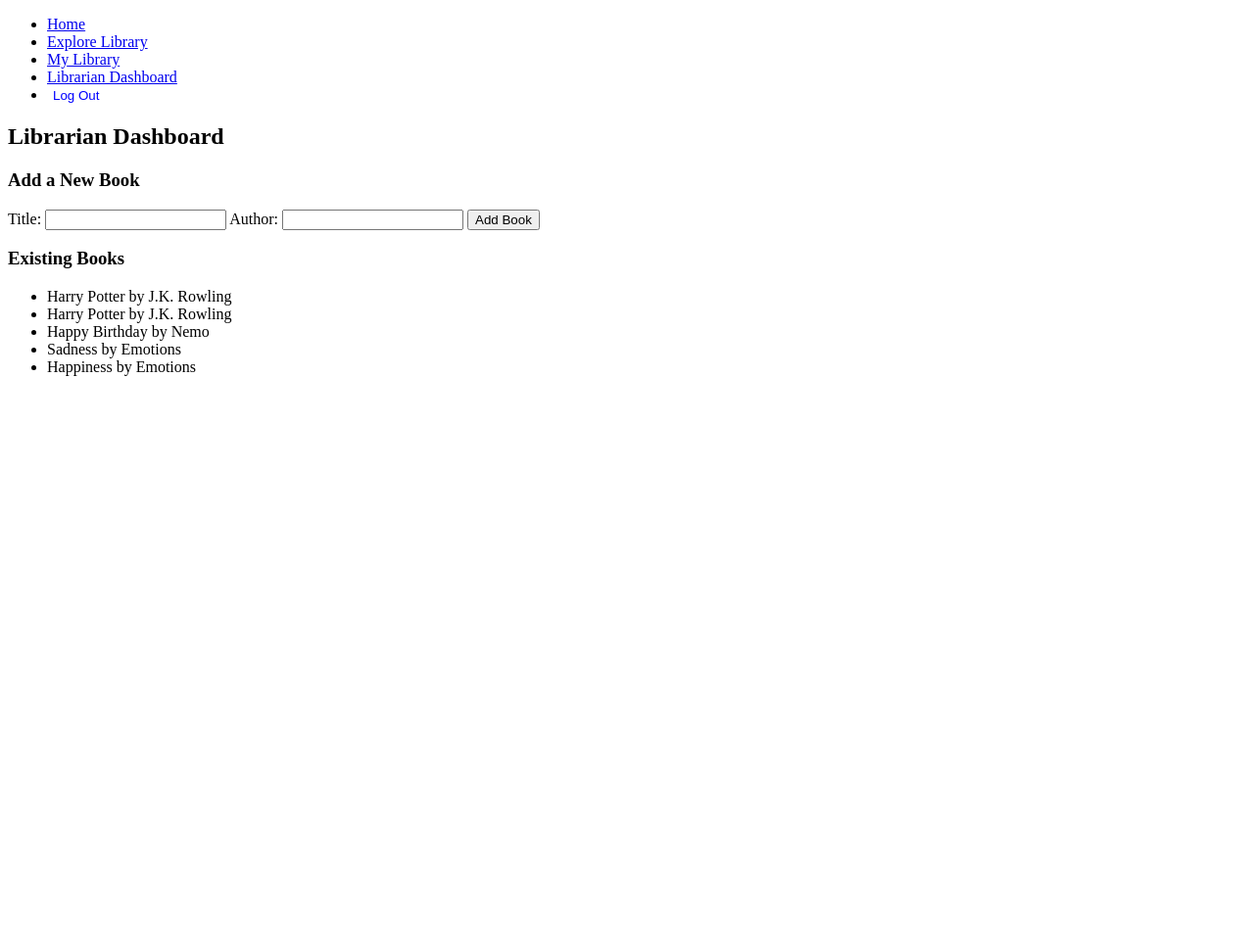
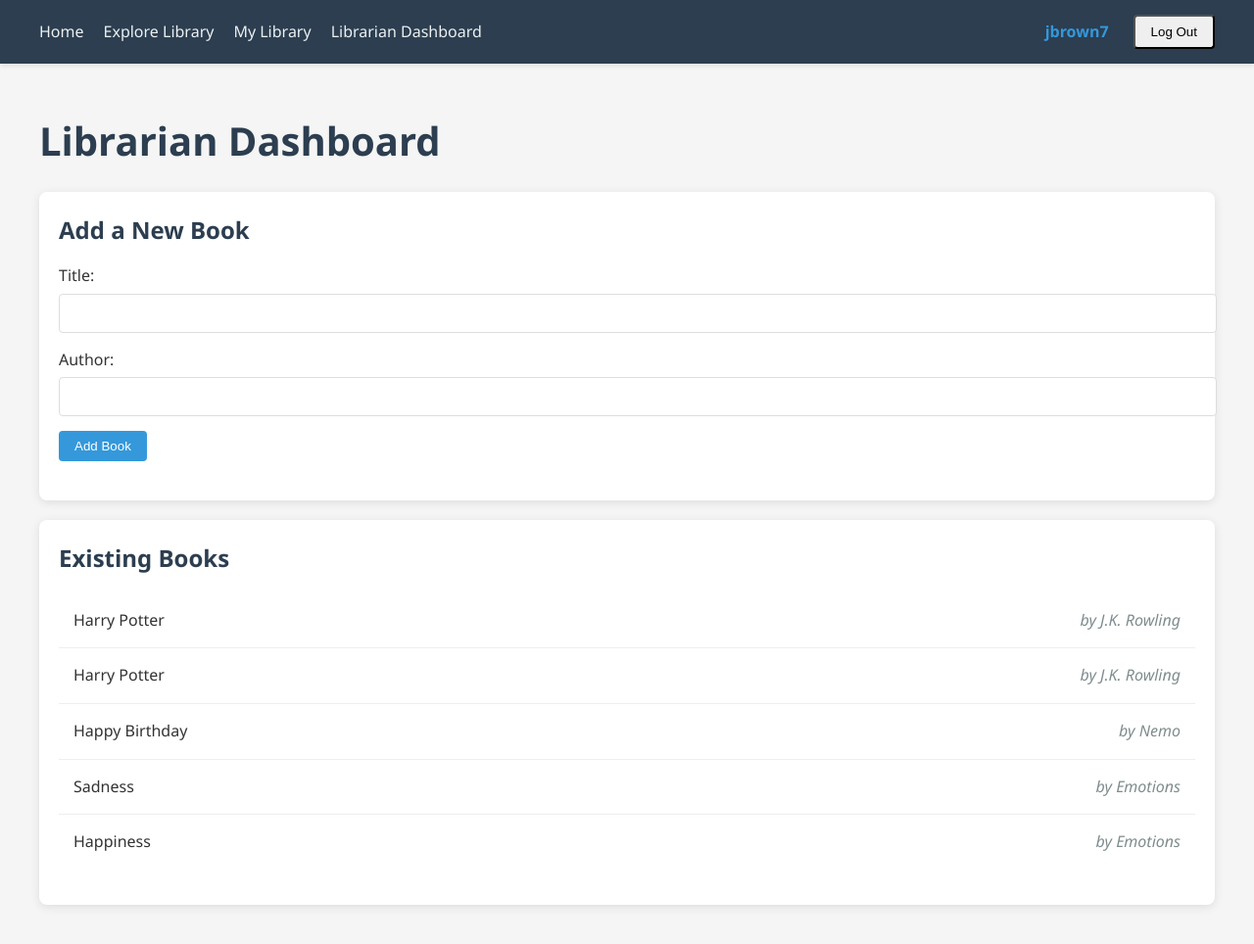
Before and after one commit to notjup1ter/textbook-rental-app, a Django app: page /library/librarian/ in a window 1280 px wide. Shown: the whole page at 98% size. Before the commit the page ends 384 px from the top, so only its background shows below. Run offline with Django 3.2, Linux system fonts and the light colour scheme; a user stored in the database is signed in; data comes from the database, SQL or seed files in the repository; both versions use the stored data as it was after the commit.

Commit message:
aesthetics

```diff
--- /dev/null
+++ b/library/static/library/css/style.css
@@ -0,0 +1,222 @@
+/* Global Styles */
+body {
+    font-family: 'Segoe UI', Tahoma, Geneva, Verdana, sans-serif;
+    line-height: 1.6;
+    color: #333;
+    margin: 0;
+    padding: 0;
+    background-color: #f5f5f5;
+}
+
+.container {
+    max-width: 1200px;
+    margin: 0 auto;
+    padding: 20px;
+}
+
+/* Navigation */
+nav {
+    background-color: #2c3e50;
+    padding: 15px 0;
+    box-shadow: 0 2px 5px rgba(0, 0, 0, 0.1);
+}
+
+.nav-container {
+    display: flex;
+    justify-content: space-between;
+    align-items: center;
+    max-width: 1200px;
+    margin: 0 auto;
+    padding: 0 20px;
+}
+
+.nav-links {
+    display: flex;
+    list-style: none;
+    margin: 0;
+    padding: 0;
+}
+
+.nav-links li {
+    margin-right: 20px;
+}
+
+.nav-links li a {
+    color: #ecf0f1;
+    text-decoration: none;
+    font-weight: 500;
+    transition: color 0.3s;
+}
+
+.nav-links li a:hover {
+    color: #3498db;
+}
+
+.user-section {
+    display: flex;
+    align-items: center;
+}
+
+.username {
+    color: #3498db;
+    font-weight: 600;
+    margin-right: 15px;
+}
+
+.user-section a {
+    color: #ecf0f1;
+    text-decoration: none;
+    margin-left: 10px;
+    font-weight: 500;
+    transition: color 0.3s;
+}
+
+.user-section a:hover {
+    color: #3498db;
+}
+
+.logout-btn {
+    margin-left: 10px;
+}
+
+/* Buttons */
+button, .btn {
+    padding: 8px 16px;
+    border-radius: 4px;
+    cursor: pointer;
+    font-weight: 500;
+    transition: all 0.3s;
+}
+
+button.primary, .btn-primary {
+    background-color: #3498db;
+    color: white;
+    border: none;
+}
+
+button.primary:hover, .btn-primary:hover {
+    background-color: #2980b9;
+}
+
+button.danger, .btn-danger {
+    background-color: #e74c3c;
+    color: white;
+    border: none;
+}
+
+button.danger:hover, .btn-danger:hover {
+    background-color: #c0392b;
+}
+
+/* Cards */
+.card {
+    background-color: white;
+    border-radius: 8px;
+    box-shadow: 0 2px 10px rgba(0, 0, 0, 0.1);
+    padding: 20px;
+    margin-bottom: 20px;
+}
+
+.card-title {
+    margin-top: 0;
+    color: #2c3e50;
+    font-size: 1.5rem;
+}
+
+/* Book List */
+.book-list {
+    list-style: none;
+    padding: 0;
+}
+
+.book-item {
+    display: flex;
+    justify-content: space-between;
+    align-items: center;
+    padding: 15px;
+    border-bottom: 1px solid #eee;
+}
+
+.book-item:last-child {
+    border-bottom: none;
+}
+
+.book-title {
+    font-weight: 500;
+}
+
+.book-author {
+    color: #7f8c8d;
+    font-style: italic;
+}
+
+/* Forms */
+form {
+    margin-bottom: 20px;
+}
+
+.form-group {
+    margin-bottom: 15px;
+}
+
+label {
+    display: block;
+    margin-bottom: 5px;
+    font-weight: 500;
+}
+
+input[type="text"],
+input[type="email"],
+input[type="password"] {
+    width: 100%;
+    padding: 10px;
+    border: 1px solid #ddd;
+    border-radius: 4px;
+    font-size: 16px;
+}
+
+/* Headers */
+h1, h2, h3 {
+    color: #2c3e50;
+}
+
+h1 {
+    font-size: 2.5rem;
+    margin-bottom: 20px;
+}
+
+h2 {
+    font-size: 2rem;
+    margin-bottom: 15px;
+}
+
+h3 {
+    font-size: 1.5rem;
+    margin-bottom: 10px;
+}
+
+/* Social Login */
+.social-login {
+    margin-top: 20px;
+    text-align: center;
+}
+
+.social-login a {
+    display: inline-block;
+    padding: 10px 20px;
+    background-color: #4285F4;
+    color: white;
+    text-decoration: none;
+    border-radius: 4px;
+    font-weight: 500;
+}
+
+.social-login a:hover {
+    background-color: #3367D6;
+}
+
+/* Already in library indicator */
+.in-library {
+    color: #27ae60;
+    font-weight: 500;
+}
--- a/library/templates/library/base.html
+++ b/library/templates/library/base.html
@@ -1,3 +1,4 @@
+{% load static %}
 {% load custom_filters %}
 <!DOCTYPE html>
 <html lang="en">
@@ -5,10 +6,12 @@
     <meta charset="UTF-8" />
     <meta name="viewport" content="width=device-width, initial-scale=1.0" />
     <title>{% block title %}Library{% endblock %}</title>
+    <link rel="stylesheet" href="{% static 'library/css/style.css' %}">
   </head>
   <body>
     <nav>
-        <ul>
+        <div class="nav-container">
+            <ul class="nav-links">
                 <li><a href="{% url 'home' %}">Home</a></li>
                 <li><a href="{% url 'explore_library' %}">Explore Library</a></li>
                 <li><a href="{% url 'my_library' %}">My Library</a></li>
@@ -16,17 +19,23 @@
                     {% if user.profile.role == 'librarian' %}
                         <li><a href="{% url 'librarian_dashboard' %}">Librarian Dashboard</a></li>
                     {% endif %}
-                <li>
-                    <a href="{% url 'account_logout' %}">
-                        <button type="submit" style="background:none; border:none; color:blue; cursor:pointer;"> Log Out</button>
-                    </a>
-                </li>
-            {% else %}
-                <li><a href="{% url 'login' %}">Login</a></li>
-                <li><a href="{% url 'register' %}">Register</a></li>
                 {% endif %}
             </ul>
+            <div class="user-section">
+                {% if user.is_authenticated %}
+                    <span class="username">{{ user.username }}</span>
+                    <a href="{% url 'account_logout' %}" class="logout-btn">
+                        <button type="submit" class="btn">Log Out</button>
+                    </a>
+                {% else %}
+                    <a href="{% url 'login' %}">Login</a>
+                    <a href="{% url 'register' %}">Register</a>
+                {% endif %}
+            </div>
+        </div>
     </nav>
-    <div>{% block content %} {% endblock %}</div>
+    <div class="container">
+        {% block content %}{% endblock %}
+    </div>
   </body>
 </html>
--- a/library/templates/library/librarian_dashboard.html
+++ b/library/templates/library/librarian_dashboard.html
@@ -3,22 +3,33 @@
 {% block title %}Librarian Dashboard{% endblock %}
 
 {% block content %}
-<h2>Librarian Dashboard</h2>
+<h1>Librarian Dashboard</h1>
 
-<h3>Add a New Book</h3>
+<div class="card">
+    <h2 class="card-title">Add a New Book</h2>
     <form method="post">
         {% csrf_token %}
+        <div class="form-group">
             <label for="title">Title:</label>
             <input type="text" name="title" id="title" required>
+        </div>
+        <div class="form-group">
             <label for="author">Author:</label>
             <input type="text" name="author" id="author" required>
-    <button type="submit">Add Book</button>
+        </div>
+        <button type="submit" class="btn btn-primary">Add Book</button>
     </form>
+</div>
 
-<h3>Existing Books</h3>
-<ul>
+<div class="card">
+    <h2 class="card-title">Existing Books</h2>
+    <ul class="book-list">
         {% for book in books %}
-    <li>{{ book.title }} by {{ book.author }}</li>
+        <li class="book-item">
+            <span class="book-title">{{ book.title }}</span>
+            <span class="book-author">by {{ book.author }}</span>
+        </li>
         {% endfor %}
     </ul>
+</div>
 {% endblock %}
--- a/myproject/settings.py
+++ b/myproject/settings.py
@@ -149,7 +149,10 @@ USE_TZ = True
 
 # SHERRIFF: Added the static_root variable here to fix an erorr with static files not being found
 STATIC_URL = '/static/'
-STATIC_ROOT = os.path.join(BASE_DIR, 'static')
+STATICFILES_DIRS = [
+    os.path.join(BASE_DIR, 'static'),
+]
+STATIC_ROOT = os.path.join(BASE_DIR, 'staticfiles')
 
 # Default primary key field type
 # https://docs.djangoproject.com/en/3.2/ref/settings/#default-auto-field
```
Also changed, not shown: library/templates/library/explore_library.html (+13 -6 lines), library/templates/library/home.html (+15 -3 lines), library/templates/library/my_library.html (+11 -6 lines), library/templates/library/register.html (+7 -2 lines), library/templates/registration/login.html (+7 -2 lines), db.sqlite3, 1 other file. Lines whose indentation alone changed are shown as unchanged.
